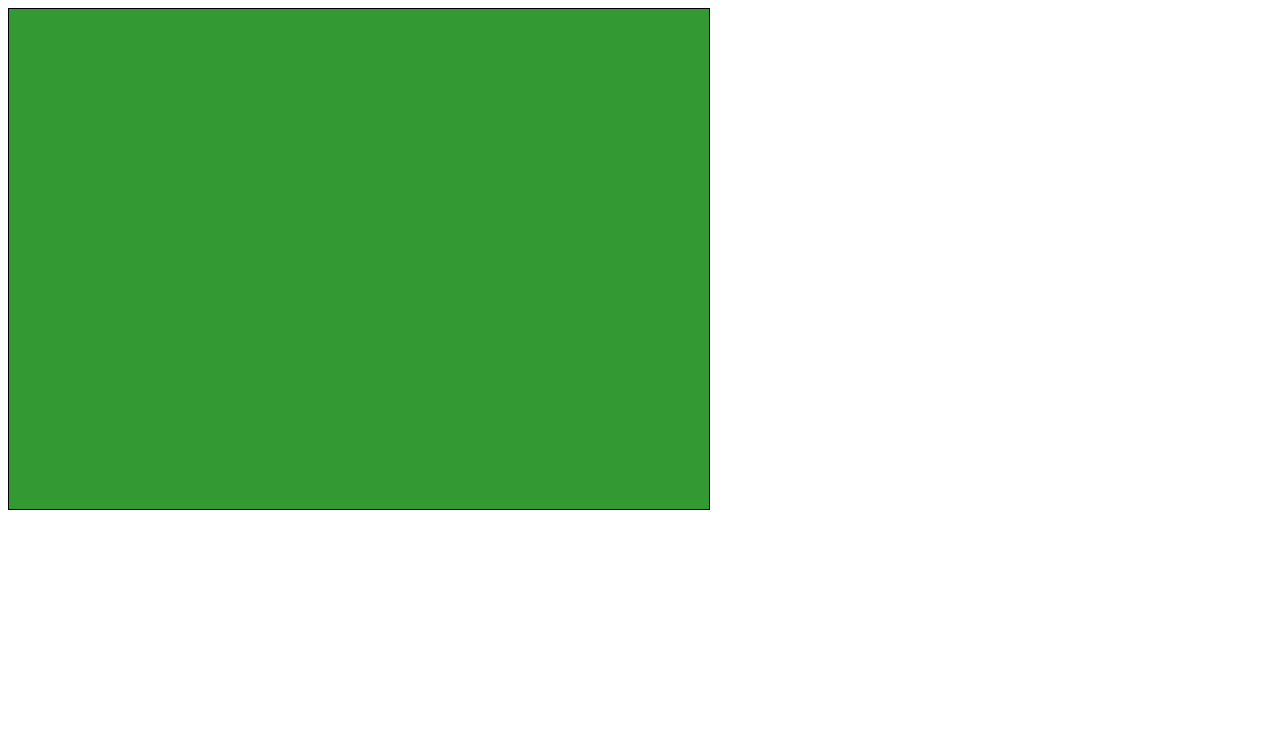
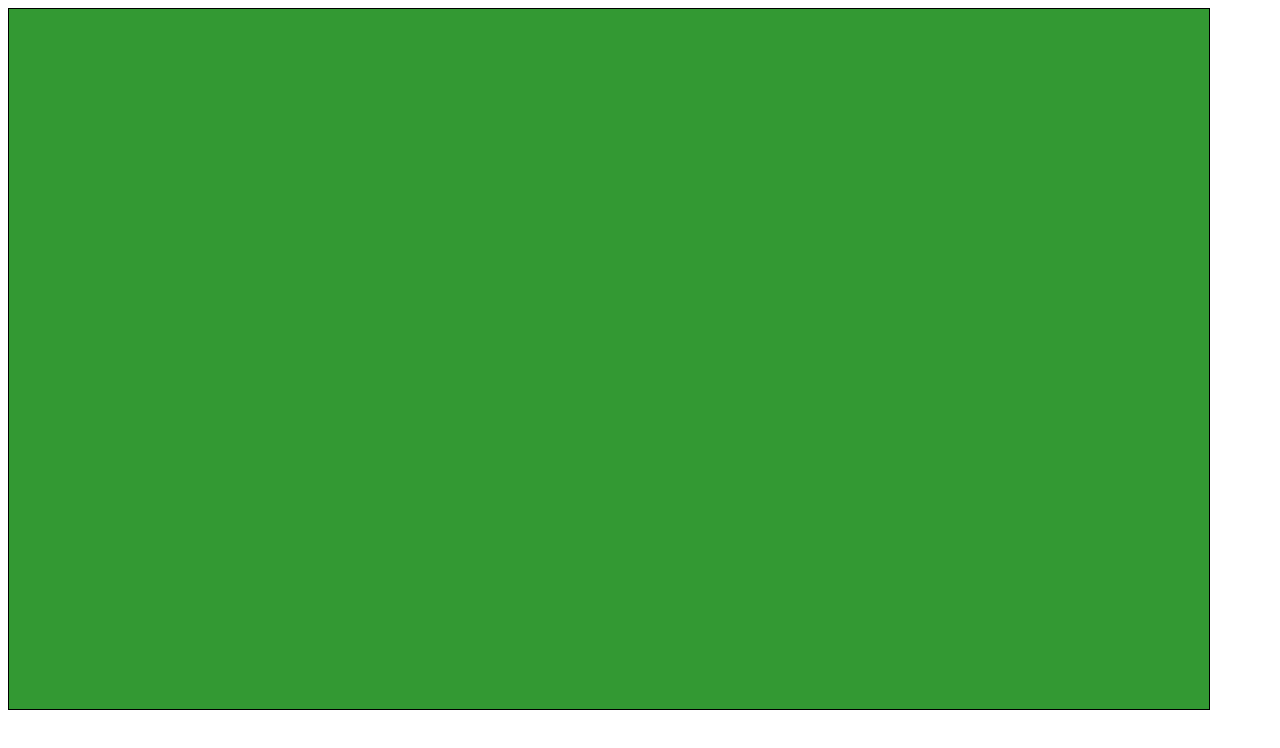
Before and after one commit to victorlindhe/projectAdventure, a plain HTML site: page index.html in a window 1280 px wide. Drawn offline with Linux system fonts and the light colour scheme.

Commit message:
Scale 2 for more pixellic look

```diff
--- a/game/GraphicsEngine.js
+++ b/game/GraphicsEngine.js
@@ -9,7 +9,7 @@ class GraphicsEngine {
 
   drawBackground(x, y, width, height, backgroundColor = COLOR_GRASS_GREEN) {
     this.ctx.fillStyle = backgroundColor;
-    this.ctx.fillRect(x, y, width, height);
+    this.ctx.fillRect(x, y, 2*width, 2*height);
   }
 
   drawObject(o, x, y) {
--- a/game/globalConstants.js
+++ b/game/globalConstants.js
@@ -11,4 +11,4 @@ const COLOR_BLUE = "#0000FF";
 const COLOR_GRASS_GREEN = "#339933";
 
 // Physics
-const WALKING_SPEED = 7;
+const WALKING_SPEED = 14;
--- a/game/main.js
+++ b/game/main.js
@@ -17,14 +17,15 @@ $(document).ready(() => {
     new Tree(600, 400, 100, 100)
   ];
 
-  let map = new PhysicalMap(700, 500, physicalObjects, playerObject);
+  let map = new PhysicalMap(600, 350, physicalObjects, playerObject);
 
   // Testing out drawing the map
   let $canvas = document.getElementById("canvas");
   let ctx = $canvas.getContext("2d");
+  ctx.scale(2,2);
 
   let graphicsEngine = new GraphicsEngine(ctx);
-  let viewPort = new ViewPort(map, graphicsEngine, 700, 500);
+  let viewPort = new ViewPort(map, graphicsEngine, 600, 350);
   let physicsEngine = new PhysicsEngine(map);
 
   let gameEngine = new GameEngine(viewPort, physicsEngine, ctx);
--- a/index.html
+++ b/index.html
@@ -5,7 +5,7 @@
 <script src="assets/js/jquery-3.3.1.js"></script>
 <body>
 
-<canvas id="canvas" width="700" height="500" style="border:1px solid #000000;"></canvas>
+<canvas id="canvas" width="1200" height="700" style="border:1px solid #000000;"></canvas>
 
 <script src="game/globalConstants.js"></script>
 <script src="game/DrawFunctions.js"></script>
```
